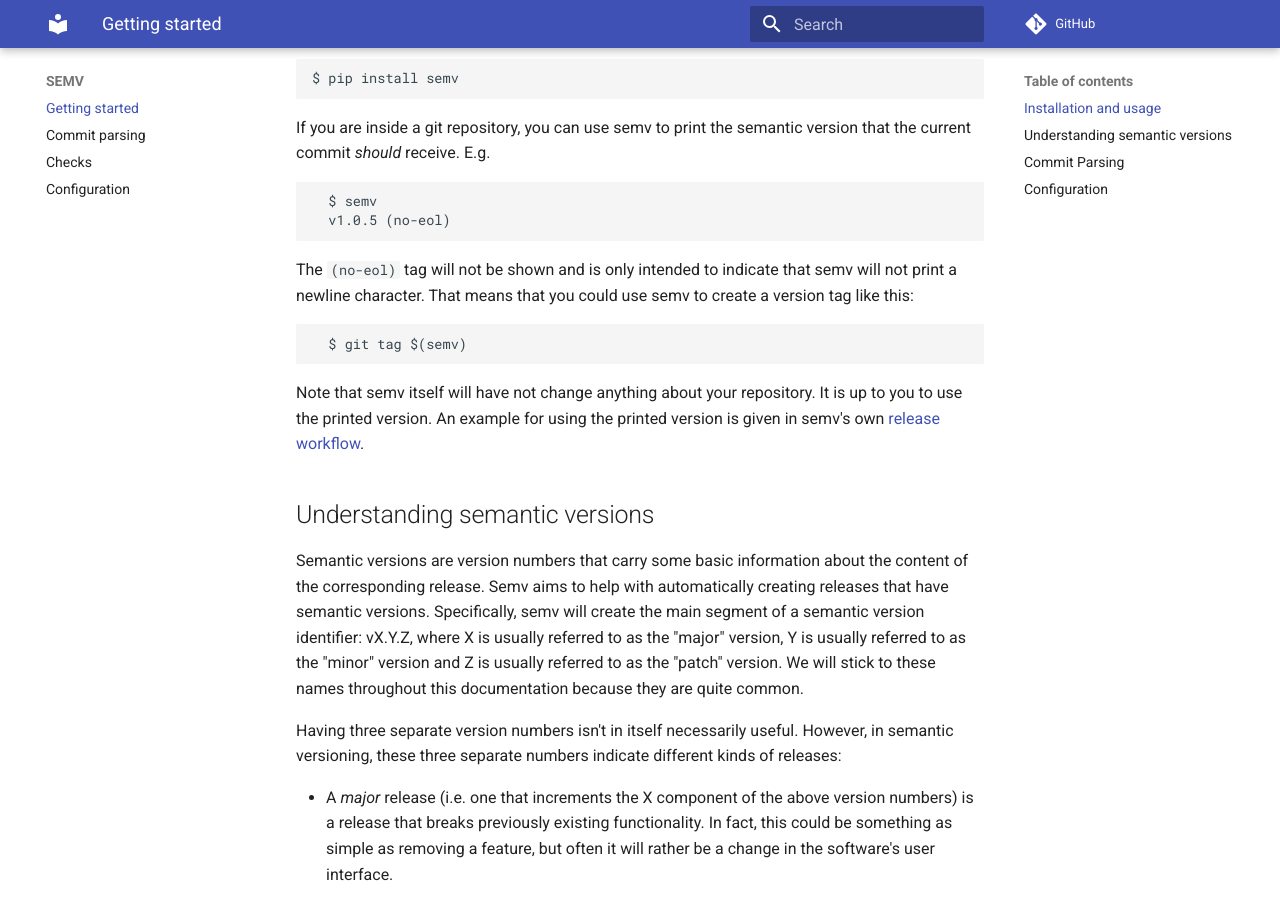
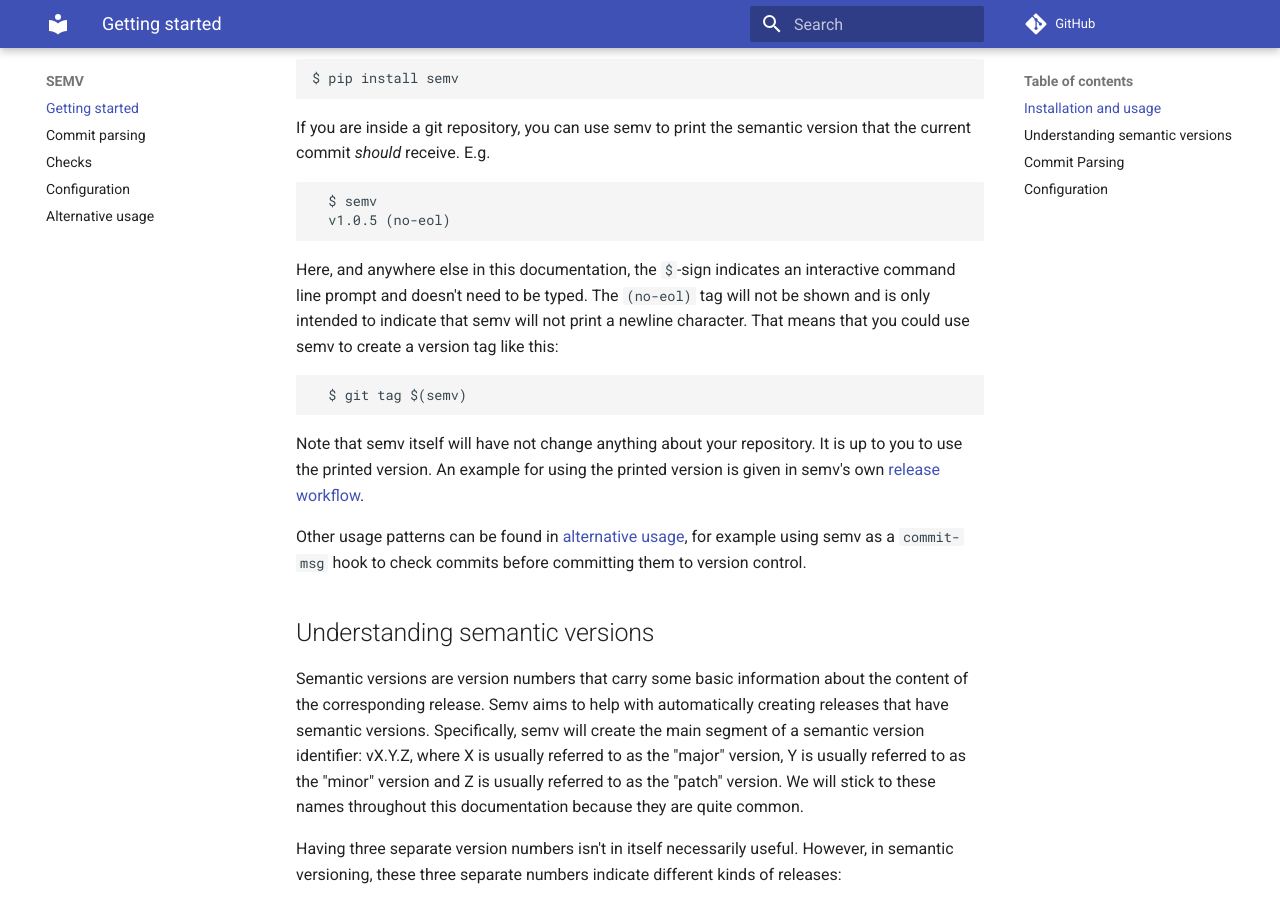
Before and after one commit to igordertigor/semv, an MkDocs documentation site: the page built from docs/index.md, in a window 1280 px wide and 900 px high, scrolled down 711 px. Built offline with MkDocs 1.6.1 and Material for MkDocs 9.7.7, drawn with Linux system fonts in a browser that asks for light colours; comment, search, counter and statistics services are not loaded.

Commit message:
docs(mkdocs): explain alternative usage pattern as commit-msg hook

````diff
--- a/docs/index.md
+++ b/docs/index.md
@@ -59,6 +59,7 @@ version that the current commit *should* receive. E.g.
   $ semv
   v1.0.5 (no-eol)
 ```
+Here, and anywhere else in this documentation, the `$`-sign indicates an interactive command line prompt and doesn't need to be typed.
 The `(no-eol)` tag will not be shown and is only intended to indicate that semv will not print a newline character. That means that you could use semv to create a version tag like this:
 ```
   $ git tag $(semv)
@@ -68,6 +69,10 @@ Note that semv itself will have not change anything about your repository. It is
 you to use the printed version. An example for using the printed version is
 given in semv's own [release
 workflow](https://github.com/igordertigor/semv/blob/master/.github/workflows/attempt-release.yml).
+
+Other usage patterns can be found in [alternative usage](alternative-usage.md),
+for example using semv as a `commit-msg` hook to check commits before
+committing them to version control.
 
 
 ## Understanding semantic versions
--- a/mkdocs.yml
+++ b/mkdocs.yml
@@ -6,6 +6,7 @@ nav:
   - commit_parsing.md
   - checks.md
   - configuration.md
+  - alternative-usage.md
 plugins:
   - search
   - mkdocstrings
````
Also changed, not shown: docs/alternative-usage.md (added, +15 -0 lines).
